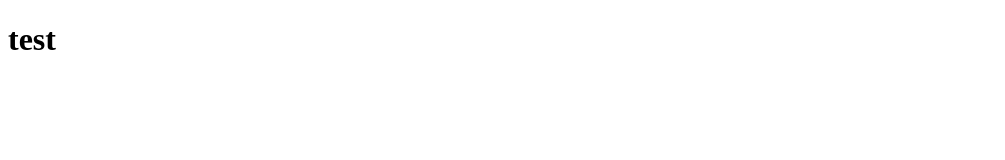
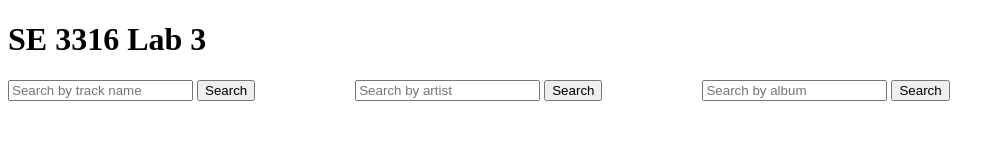
Before and after one commit to taiello19/se3316-taiello4-lab3, a website: page static/index.html in a window 1280 px wide. Shown: the whole page, without its empty margins (0-1005 px from the left). Drawn offline with Linux system fonts and the light colour scheme.

Commit message:
added simple html search bars as a template to test reqs

```diff
--- a/static/index.html
+++ b/static/index.html
@@ -1,12 +1,43 @@
 <!DOCTYPE html>
 <html lang="en">
 <head>
-<meta charset="UTF-8">
-<title>Page Title</title>
-<link rel="stylesheet" href="style.css">
+<meta charset="utf-8">
+<title>SE 3316 Lab 3</title>
+<meta name="description" content="">
+<meta name="author" content="">
+<link rel="stylesheet" href="style.css" type="text/css">
+
+
 </head>
-<script src=""></script>
 <body>
-<h1>test</h1>
+
+<!-- Place your content here -->
+<h1>SE 3316 Lab 3</h1>
+
+
+<!-- search bar -->
+<div class="form">
+<form id="trackSearch" >
+    <input type="text" id="trackInput" name="trackInputName" placeholder="Search by track name">
+    <button>Search</button>
+</form>
+</div>
+
+<div class="form">
+<form id="artistSearch">
+    <input type="text" id="artistInput" name="artistInputName" placeholder="Search by artist">
+    <button>Search</button>
+</form>
+</div>
+
+<div class="form">
+<form id="albumSearch">
+    <input type="text" id="albumInput" name="albumInputName" placeholder="Search by album">
+    <button>Search</button>
+</form>
+</div>
+
+
+<script src="client.js"></script>
 </body>
 </html>
--- a/static/style.css
+++ b/static/style.css
@@ -0,0 +1,4 @@
+.form{
+    float: left;
+    margin-right: 100px
+}
```
